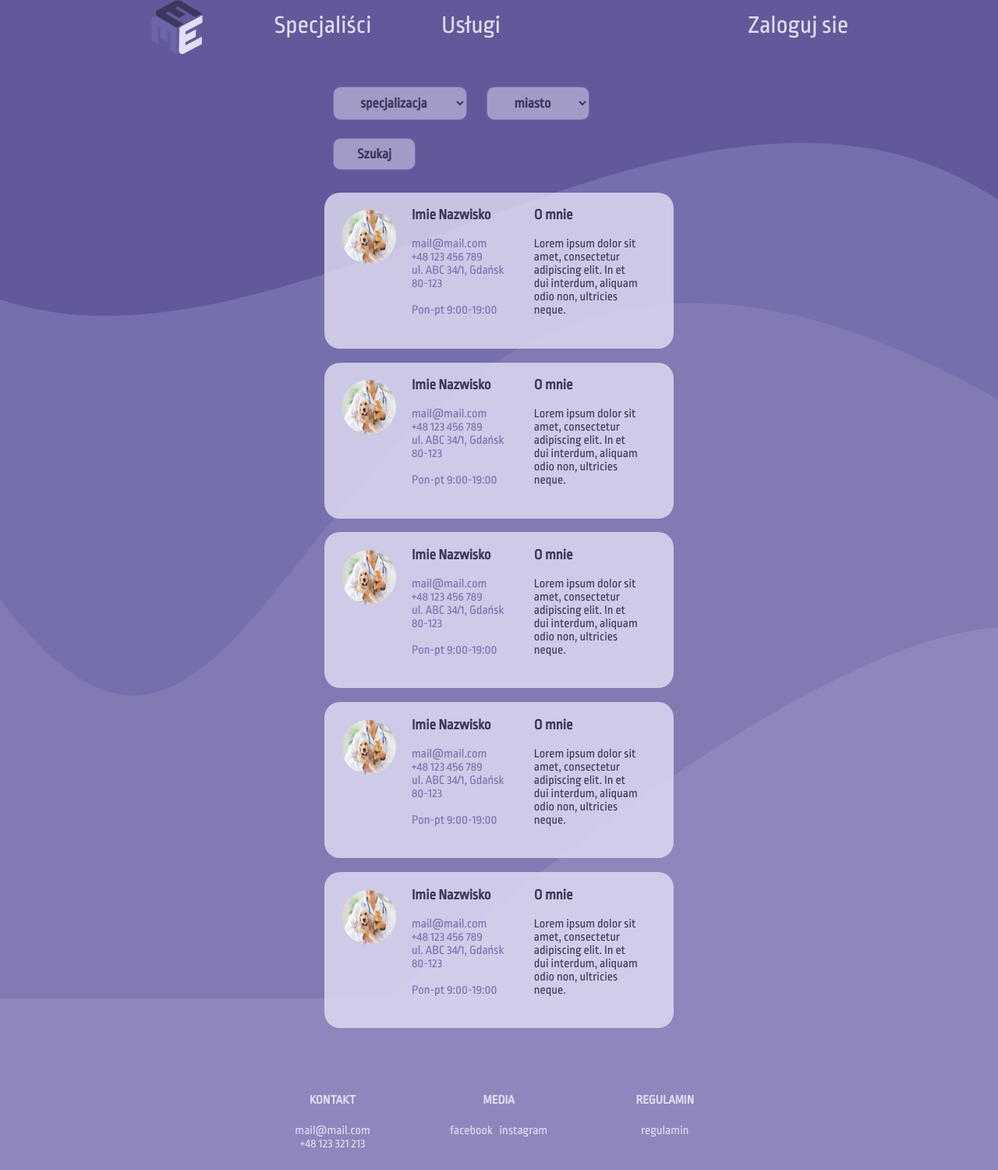
After one commit to martynkaqhe/projektTechnokracja, a PHP site: page /specjalisci.html in a window 1280 px wide. The commit adds this page. Shown: the whole page at 78% size. Run offline with PHP 8.4, Linux system fonts and the light colour scheme.

Commit message:
Poprawki, strona logowania

```diff
--- a/frontend/css.css
+++ b/frontend/css.css
@@ -1,19 +1,36 @@
-body{
+#body1{
     font-family: 'Ropa Sans';
     margin: 0;
     padding: 0;
-    background: linear-gradient(180deg, #6D65A9 0%, rgba(143, 132, 219, 0.21) 100%) no-repeat;
+    background-color: rgb(142, 134, 188);
     width: 100%;
+    overflow: hidden;
+
   }
-  footer{
-      background-color: #3C375C
-      ;
+  #body2{
+    font-family: 'Ropa Sans';
+    margin: 0;
+    padding: 0;
+    background-color: rgb(142, 134, 188);
+    width: 100%;
+
   }
+
+
+  html {
+    height: 100%;
+  }
+
   header{
-      padding-top: 15px;
+      color: #E2DFF5;
       padding-left: 15%;
       padding-right: 15%;
-      font-size:150%;
+      font-size:200%;
+
+  }
+  #logo{
+      width: 70px;
+      float: left;
 
   }
   a{
@@ -21,21 +38,28 @@ body{
       text-decoration: none;
   }
   #podstrona{
-
+    padding-top: 15px;
+    float: left;
       margin-left: 10%;
   }
 #log-in{
+    padding-top: 15px;
     float: right;
 }
-main{
-    color: #3C375C;
+#main{
+    color: #E2DFF5;
     width: 70%;
     padding-left: 15%;
     padding-right: 15%;
     padding-top: 100px;
-    height: 500px;
-
-
+}
+#main2{
+    color: #E2DFF5;
+    width: 70%;
+    padding-left: 15%;
+    padding-right: 15%;
+    padding-top: 150px;
+	padding-top:8%;
 }
 #mainTxt{
     float: left;
@@ -47,20 +71,219 @@ main{
     float:left;
     width: 50%;
 }
-form{
+#form1{
     margin-top: 5%;
 }
+#form2{
+    width: 50%;
+    margin: auto;
+}
 #formElement{
-    background-color: #E2DFF5;
+    background-color: rgba(226, 223, 245,0.5);
     border: 1px solid #7A6EB0;
     box-sizing: border-box;
     border-radius: 10px;
-    padding: 3%;
+    padding: 10px 30px 10px 30px;
     font-family: 'Ropa Sans';
     font-weight: bold;
+    font-size: large;
+    color: #3C375C;
+
 
 }
-footer{
+#formElement2{
+    background-color: rgba(226, 223, 245,0.5);
+    border: 1px solid #7A6EB0;
+    box-sizing: border-box;
+    border-radius: 10px;
+    padding: 10px 30px 10px 30px;
+    font-family: 'Ropa Sans';
+    font-weight: bold;
+    font-size: large;
+    color: #3C375C;
+    margin:2.5%;
+
+
+}
+#footer1{
     clear: both;
-    height: 72px;
+    width: 50%;
+    color: #E2DFF5;
+    text-align: center;
+    padding: 1% 0 1% 0;
+    font-size:medium;
+    padding-left: 30%;
+	position:absolute;
+	bottom:7%;
+
+
 }
+#footer2{
+    clear: both;
+    width: 50%;
+    color: #E2DFF5;
+    text-align: center;
+    padding: 1% 0 1% 0;
+    font-size:medium;
+    margin: auto;
+    margin-top: 50px;
+
+
+}
+#kontakt{
+    float: left;
+    width: 33.3%;
+    text-align: center;
+
+}
+#media{
+    float: left;
+    width: 33.3%;
+    text-align: center;
+}
+#regulamin{
+    float: left;
+    width: 33.3%;
+    text-align: center;
+}
+
+
+
+
+svg {
+    display: inline;
+    position: absolute;
+    top: 0;
+    left: 0;
+    z-index: -1;
+}
+.container1 {
+    display: inline-block;
+    position: absolute;
+    width: 100%;
+    padding-bottom: 20%;
+    vertical-align: middle;
+    overflow: hidden;
+    top: 0;
+    left: 0;
+}
+.container {
+    display: inline-block;
+    position: absolute;
+    width: 100%;
+    padding-bottom: 2%;
+    vertical-align: middle;
+    overflow: hidden;
+    top: 0;
+    left: 0;
+}
+
+
+
+#ogloszenie{
+    margin: auto;
+    background-color: rgba(226, 223, 245,0.8);
+    border-radius: 20px;
+    width: 50%;
+    height: 200px;
+    margin-top: 2%;
+
+}
+#zdjecie{
+    float: left;
+    padding: 5%;
+    width: 10%;
+    box-shadow: #3C375C;
+
+}
+#zdjOgloszenie{
+    border-radius: 50%;
+    height:70px;
+    width:70px;
+}
+#dane{
+    padding-left: 5%;
+    float: left;
+    width: 30%;
+    height: 100%;
+
+}
+#omnie{
+    padding-left: 5%;
+    float: left;
+    width: 30%;
+    height: 100%;
+}
+
+h3{
+
+    color: #3C375C;
+}
+#info{
+    color: #7A6EB0;
+}
+#info2{
+    color: #3C375C;
+}
+#logowanie{
+	color:#7A6EB0;
+	text-align:center;
+	margin: auto;
+    border-radius: 20px;
+    width: 50%;
+    padding:3%;
+	padding-top:1%;
+    margin-top: 2%;
+	background-color: rgba(226, 223, 245,0.8);
+}
+#rejestracja{
+	color:#7A6EB0;
+	text-align:center;
+	margin: auto;
+    border-radius: 20px;
+    width: 50%;
+	padding:3%;
+	padding-top:1%;
+    margin-top: 2%;
+	background-color: rgba(226, 223, 245,0.8);
+}
+#inputlog{
+	 background-color: rgba(226, 223, 245,0.5);
+    border: 1px solid #7A6EB0;
+    box-sizing: border-box;
+    border-radius: 10px;
+    padding: 10px 30px 10px 30px;
+    font-family: 'Ropa Sans';
+    font-weight: bold;
+    font-size: large;
+    color: #3C375C;
+	width:100%;
+	margin:auto;
+	margin-top:15px;
+		color:#7A6EB0;
+}
+#submitlog{
+	 background-color: rgba(226, 223, 245,0.5);
+    border: 1px solid #7A6EB0;
+    box-sizing: border-box;
+    border-radius: 10px;
+    padding: 10px 30px 10px 30px;
+    font-family: 'Ropa Sans';
+    font-weight: bold;
+    font-size: large;
+    color: #3C375C;
+	width:100%;
+	margin:auto;
+	margin-top:40px;
+	color:#7A6EB0;
+}
+#log{
+
+	width:50%;
+	margin:auto;
+
+}
+::placeholder { /* Chrome, Firefox, Opera, Safari 10.1+ */
+  color:#7A6EB0;
+  opacity: 1; /* Firefox */
+}
--- /dev/null
+++ b/frontend/specjalisci.html
@@ -0,0 +1,231 @@
+<!DOCTYPE html>
+<html>
+<head>
+    <link rel="stylesheet" href="css.css">
+    <link href='https://fonts.googleapis.com/css?family=Ropa Sans' rel='stylesheet'>
+    <title>Ember</title>
+    <link rel="icon" href="logo.png" type="image/icon type">
+
+
+
+</head>
+<body id="body2">
+
+
+
+
+<div class="container">
+    <svg viewBox="0 0 500 500"
+        preserveAspectRatio="xMinYMin meet"
+        style="z-index:-2;">
+
+        <path d="M0, 300 C150, 500 150,
+            0 500, 200 L500, 00 L0, 0 Z"
+            style="stroke: none;
+            fill:rgba(109, 101, 169, 0.5);">
+        </path>
+    </svg>
+    <svg viewBox="0 0 500 500"
+        preserveAspectRatio="xMinYMin meet"
+        style="z-index: -3;">
+
+        <path d="M0, 150 C150, 200 350,
+            0 500, 100 L500, 00 L0, 0 Z"
+            style="stroke: none;
+            fill:rgba(82, 74, 133, 0.903);">
+        </path>
+    </svg>
+    <svg viewBox="0 0 500 500"
+        preserveAspectRatio="xMinYMin meet"
+        style="z-index: -3;">
+
+        <path d="M0, 700 C150, 500 750,
+            0 500, 600 L500, 00 L0, 0 Z"
+            style="stroke: none;
+            fill:rgba(82, 74, 133, 0.2);">
+        </path>
+    </svg>
+
+    <header>
+        <a href="index.html"><img id="logo"  src="logo.png" alt="logo"></a>
+        <a id="podstrona" href="str.html">Specjaliści</a>
+        <a id="podstrona" href="str.html">Usługi</a>
+        <a id="log-in" href="logowanie.html">Zaloguj sie</a>
+    </header>
+    <div id="main">
+        <form id="form2">
+            <select id="formElement2" name="specjalizacja">
+                <option value="0">specjalizacja </option>
+                <option value="Kosmetyczka">Kosmetyczka</option>
+                <option value="Mechanik">Mechanik</option>
+                <option value="Reklama">Reklama</option>
+            </select>
+            <select id="formElement2"  name="specjalizacja">
+                <option value="0">miasto</option>
+                <option value="Kosmetyczka">Gdańsk</option>
+                <option value="Mechanik">Gdynia</option>
+                <option value="Reklama">Sopot</option>
+            </select>
+            <input id="formElement2"  type="submit" value="Szukaj">
+        </form>
+        <div id="ogloszenie">
+            <div id="zdjecie">
+                <img id="zdjOgloszenie" src="wet.jpg"> <!-- Nazwa pliku zdjecia z bazy -->
+
+            </div>
+            <div id="dane">
+                <h3>Imie Nazwisko</h3>  <!-- Imie nazwisko z bazy -->
+                <div id="info">
+                    mail@mail.com<br>   <!-- Mail z bazy -->
+                    +48 123 456 789<br>  <!-- Numer z bazy -->
+                    ul. ABC 34/1, Gdańsk 80-123  <!-- Adres z bazy -->
+                    <br><br>Pon-pt 9:00-19:00	 <!-- Godziny otwarcia z bazy -->
+                </div>
+            </div>
+            <div id="omnie">
+                <h3>O mnie</h3>
+                <div id="info2">
+
+
+Lorem ipsum dolor sit amet, consectetur adipiscing elit. In et dui interdum, aliquam odio non, ultricies neque. <!--O mnie z bazy -->
+
+                </div>
+            </div>
+
+
+        </div>
+        <div id="ogloszenie">
+            <div id="zdjecie">
+                <img id="zdjOgloszenie" src="wet.jpg"> <!-- Nazwa pliku zdjecia z bazy -->
+
+            </div>
+            <div id="dane">
+                <h3>Imie Nazwisko</h3>  <!-- Imie nazwisko z bazy -->
+                <div id="info">
+                    mail@mail.com<br>   <!-- Mail z bazy -->
+                    +48 123 456 789<br>  <!-- Numer z bazy -->
+                    ul. ABC 34/1, Gdańsk 80-123  <!-- Adres z bazy -->
+                    <br><br>Pon-pt 9:00-19:00	 <!-- Godziny otwarcia z bazy -->
+                </div>
+            </div>
+            <div id="omnie">
+                <h3>O mnie</h3>
+                <div id="info2">
+
+
+Lorem ipsum dolor sit amet, consectetur adipiscing elit. In et dui interdum, aliquam odio non, ultricies neque. <!--O mnie z bazy -->
+
+                </div>
+            </div>
+
+
+        </div>
+        <div id="ogloszenie">
+            <div id="zdjecie">
+                <img id="zdjOgloszenie" src="wet.jpg"> <!-- Nazwa pliku zdjecia z bazy -->
+
+            </div>
+            <div id="dane">
+                <h3>Imie Nazwisko</h3>  <!-- Imie nazwisko z bazy -->
+                <div id="info">
+                    mail@mail.com<br>   <!-- Mail z bazy -->
+                    +48 123 456 789<br>  <!-- Numer z bazy -->
+                    ul. ABC 34/1, Gdańsk 80-123  <!-- Adres z bazy -->
+                    <br><br>Pon-pt 9:00-19:00	 <!-- Godziny otwarcia z bazy -->
+                </div>
+            </div>
+            <div id="omnie">
+                <h3>O mnie</h3>
+                <div id="info2">
+
+
+Lorem ipsum dolor sit amet, consectetur adipiscing elit. In et dui interdum, aliquam odio non, ultricies neque. <!--O mnie z bazy -->
+
+                </div>
+            </div>
+
+
+        </div>
+
+        <div id="ogloszenie">
+            <div id="zdjecie">
+                <img id="zdjOgloszenie" src="wet.jpg"> <!-- Nazwa pliku zdjecia z bazy -->
+
+            </div>
+            <div id="dane">
+                <h3>Imie Nazwisko</h3>  <!-- Imie nazwisko z bazy -->
+                <div id="info">
+                    mail@mail.com<br>   <!-- Mail z bazy -->
+                    +48 123 456 789<br>  <!-- Numer z bazy -->
+                    ul. ABC 34/1, Gdańsk 80-123  <!-- Adres z bazy -->
+                    <br><br>Pon-pt 9:00-19:00	 <!-- Godziny otwarcia z bazy -->
+                </div>
+            </div>
+            <div id="omnie">
+                <h3>O mnie</h3>
+                <div id="info2">
+
+
+Lorem ipsum dolor sit amet, consectetur adipiscing elit. In et dui interdum, aliquam odio non, ultricies neque. <!--O mnie z bazy -->
+
+                </div>
+            </div>
+
+
+        </div>
+        <div id="ogloszenie">
+            <div id="zdjecie">
+                <img id="zdjOgloszenie" src="wet.jpg"> <!-- Nazwa pliku zdjecia z bazy -->
+
+            </div>
+            <div id="dane">
+                <h3>Imie Nazwisko</h3>  <!-- Imie nazwisko z bazy -->
+                <div id="info">
+                    mail@mail.com<br>   <!-- Mail z bazy -->
+                    +48 123 456 789<br>  <!-- Numer z bazy -->
+                    ul. ABC 34/1, Gdańsk 80-123  <!-- Adres z bazy -->
+                    <br><br>Pon-pt 9:00-19:00	 <!-- Godziny otwarcia z bazy -->
+                </div>
+            </div>
+            <div id="omnie">
+                <h3>O mnie</h3>
+                <div id="info2">
+
+
+Lorem ipsum dolor sit amet, consectetur adipiscing elit. In et dui interdum, aliquam odio non, ultricies neque. <!--O mnie z bazy -->
+
+                </div>
+            </div>
+
+
+        </div>
+
+        </div>
+        <footer id="footer2">
+
+            <div id="kontakt">
+            <h4>KONTAKT</h4>
+            mail@mail.com <br>
+            +48 123 321 213
+         </div>
+
+         <div id="media">
+             <h4>MEDIA</h4>
+             facebook &nbsp;
+             instagram
+          </div>
+          <div id="media">
+             <h4>REGULAMIN</h4>
+             regulamin
+          </div>
+        </footer>
+    </div>
+
+
+</div>
+
+
+
+
+</body>
+</html>
```
Also changed, not shown: frontend/index.html (+58 -14 lines), frontend/logowanie.html (added, +117 -0 lines), frontend/logo.png (added), frontend/wet.jpg (added), 1 other file.
